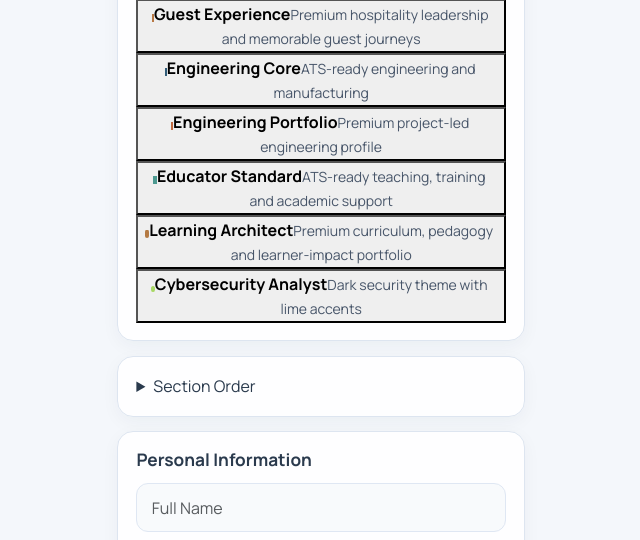
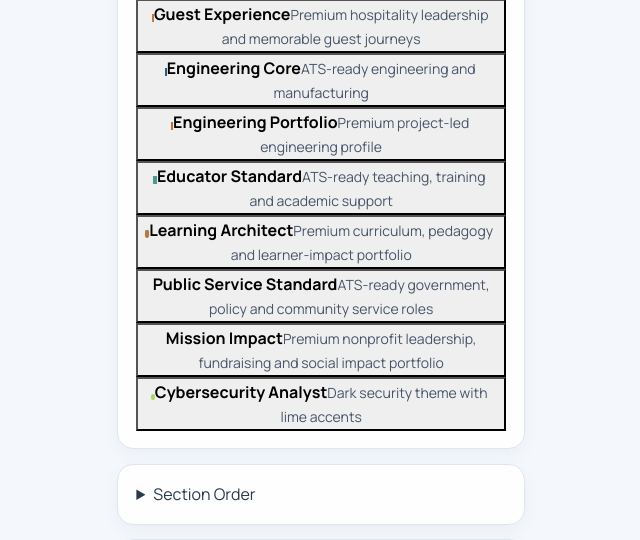
Before and after one commit to umarabrar-git/AI_Resume_Analyzer, a Flask app: page /resume-creation in a window 1280 px wide. Shown: the part 2666-3206 px from the top of the page, without its empty margins (195-835 px from the left). Run offline with Flask 3, Linux system fonts and the light colour scheme; a user stored in the database is signed in.

Commit message:
Add Public Service templates to the resume builder gallery

```diff
--- a/templates/components/pages/resume_creation/builder.html
+++ b/templates/components/pages/resume_creation/builder.html
@@ -197,6 +197,7 @@
           <option value="engineering_core">Engineering Core</option>
           <option value="engineering_portfolio">Engineering Portfolio</option>
           <option value="educator_standard">Educator Standard</option><option value="learning_architect">Learning Architect</option>
+          <option value="public_service_standard">Public Service Standard</option><option value="mission_impact">Mission Impact</option>
         </select>
         <div
           class="template-gallery"
@@ -641,6 +642,8 @@
           <button type="button" class="template-choice" data-template-choice="engineering_portfolio" aria-pressed="false"><span class="template-sample template-sample--engineering-portfolio" aria-hidden="true"></span><span><strong>Engineering Portfolio</strong><small>Premium project-led engineering profile</small></span></button>
           <button type="button" class="template-choice" data-template-choice="educator_standard" aria-pressed="false"><span class="template-sample template-sample--educator-standard" aria-hidden="true"></span><span><strong>Educator Standard</strong><small>ATS-ready teaching, training and academic support</small></span></button>
           <button type="button" class="template-choice" data-template-choice="learning_architect" aria-pressed="false"><span class="template-sample template-sample--learning-architect" aria-hidden="true"></span><span><strong>Learning Architect</strong><small>Premium curriculum, pedagogy and learner-impact portfolio</small></span></button>
+          <button type="button" class="template-choice" data-template-choice="public_service_standard" aria-pressed="false"><span class="template-sample template-sample--public-service-standard" aria-hidden="true"></span><span><strong>Public Service Standard</strong><small>ATS-ready government, policy and community service roles</small></span></button>
+          <button type="button" class="template-choice" data-template-choice="mission_impact" aria-pressed="false"><span class="template-sample template-sample--mission-impact" aria-hidden="true"></span><span><strong>Mission Impact</strong><small>Premium nonprofit leadership, fundraising and social impact portfolio</small></span></button>
           <button
             type="button"
             class="template-choice"
```
